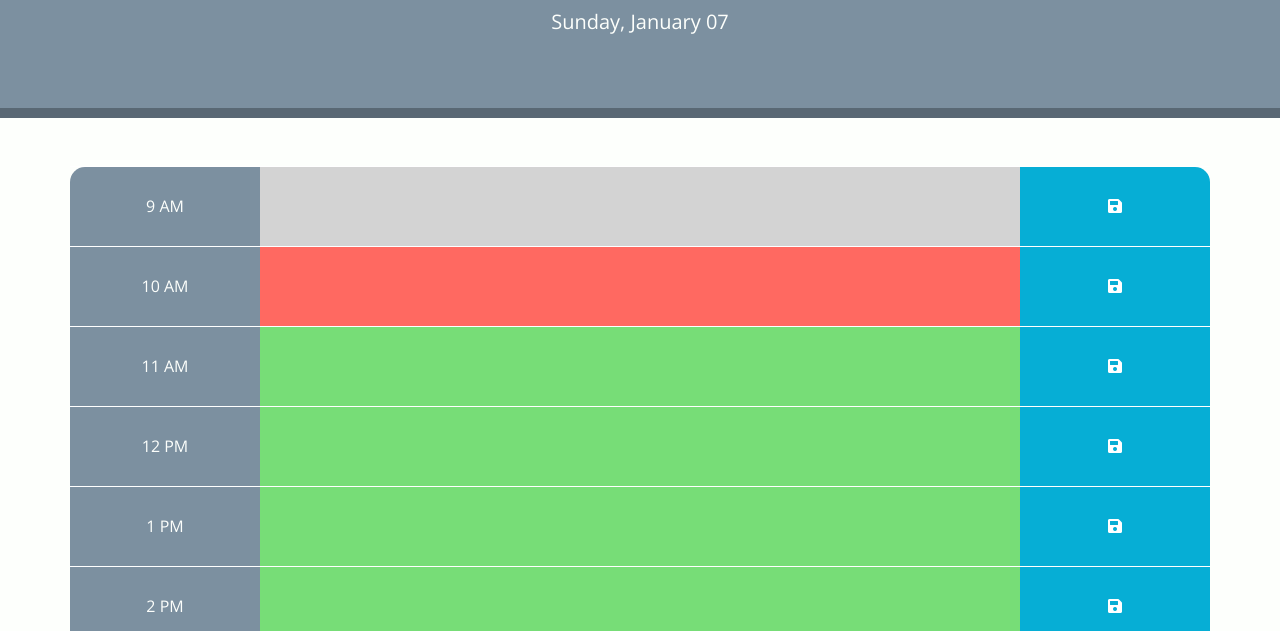
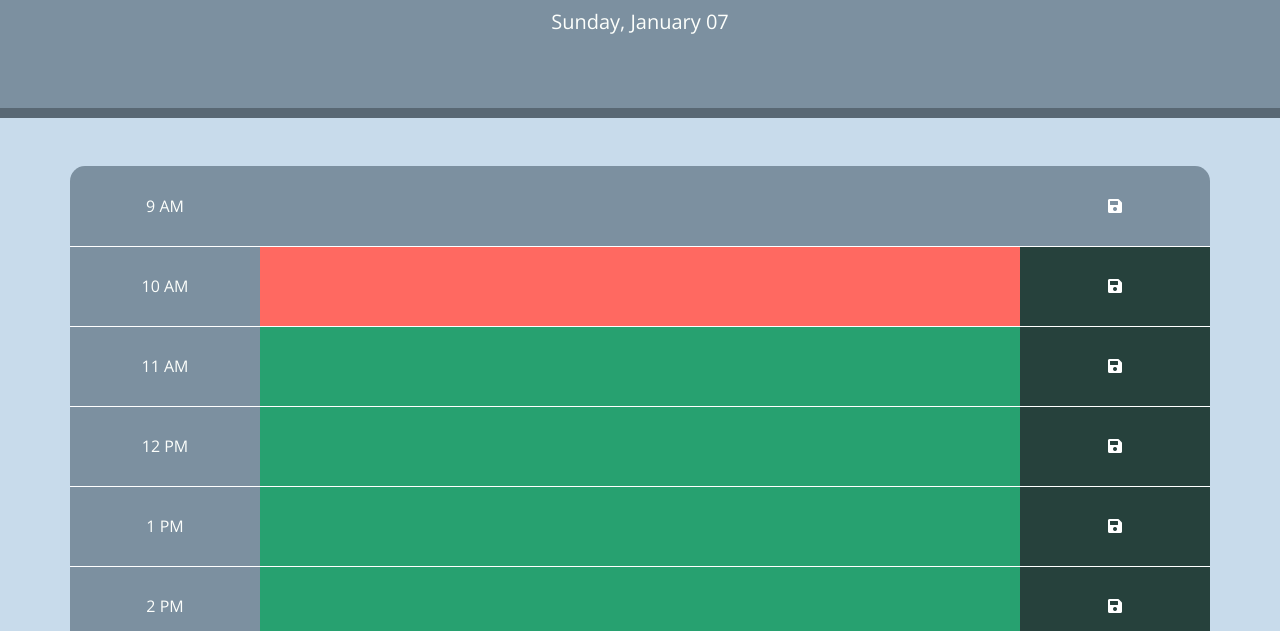
Before and after one commit to Ginjak/Work-Day-Scheduler, a plain HTML site: page index.html in a window 1280 px wide. Shown: the part 169-800 px from the top of the page. Drawn offline with nearby package versions, Linux system fonts and the light colour scheme.

Commit message:
Added JS functionality when current time past saveBtn hover effect is removed and whole time-block div has same background color

```diff
--- a/assets/css/style.css
+++ b/assets/css/style.css
@@ -2,7 +2,7 @@ body {
   font-family: "Open Sans", sans-serif;
   font-size: 16px;
   line-height: 1;
-  background: #fdfffc;
+  background: #c8dbeb;
 }
 
 textarea {
@@ -16,7 +16,6 @@ textarea {
 header {
   text-align: center;
   background-color: #7c90a0;
-
   color: #fdfffc;
   border-radius: 0;
   border-bottom: 10px solid #596874;
@@ -29,6 +28,10 @@ header {
 
 .time-block {
   text-align: center;
+  border-top: 1px solid white;
+}
+.time-block:first-child {
+  border-top: none;
 }
 
 .time-block:first-child .hour {
@@ -49,7 +52,6 @@ header {
 .row {
   white-space: pre-wrap;
   height: 80px;
-  border-top: 1px solid white;
 }
 
 .hour {
@@ -68,17 +70,39 @@ header {
 }
 
 .future {
-  background-color: #77dd77;
+  background-color: #27a170;
   color: white;
 }
 
+.btnHover {
+  position: relative;
+}
+.btnHover:before {
+  content: "";
+  position: absolute;
+  top: 0;
+  left: 0;
+  width: 0%;
+  height: 100%;
+  background: #385f58;
+  transition: width 0.4s ease-in;
+}
 .saveBtn {
-  background-color: #06aed5;
+  background-color: #26413c;
   color: white;
   border: none;
 }
 
-.saveBtn i:hover {
+i {
+  position: relative;
+  transition: all 0.3s ease-in-out;
+  z-index: 10;
+}
+.saveBtn:hover:before {
+  transition: width 0.4s ease-in;
+  width: 100%;
+}
+.btnHover:hover i {
   font-size: 20px;
   transition: all 0.3s ease-in-out;
 }
--- a/assets/js/script.js
+++ b/assets/js/script.js
@@ -27,7 +27,7 @@ for (var i = 0; i < plannerHours.length; i++) {
   // Create Button with classes and dataset
   var saveBtn = $("<button>");
   saveBtn.attr("data-order", i + 1);
-  saveBtn.addClass("col-2 saveBtn");
+  saveBtn.addClass("col-2 saveBtn btnHover");
   var btnIcon = $("<i>");
   btnIcon.addClass("fas fa-save");
   saveBtn.append(btnIcon);
@@ -48,6 +48,9 @@ for (var i = 0; i < plannerHours.length; i++) {
     textArea.addClass("present");
   } else if (differenceInMinutess > 60) {
     textArea.addClass("past");
+    saveBtn.css("background", "#7c90a0");
+    $(".saveBtn").removeClass("btnHover");
+    textArea.css("background", "#7c90a0");
   }
 
   // Get text area value from local storage
```
